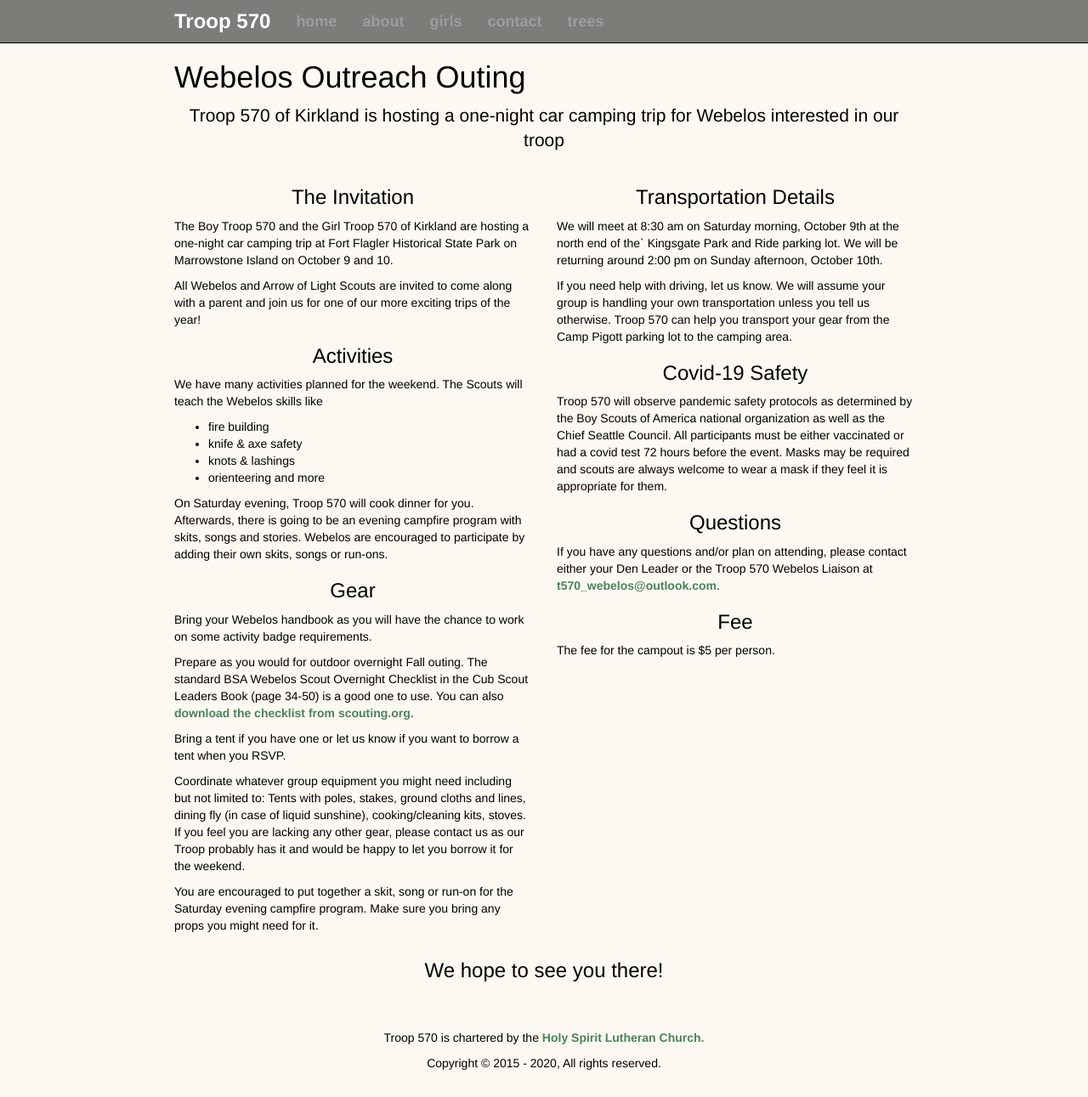
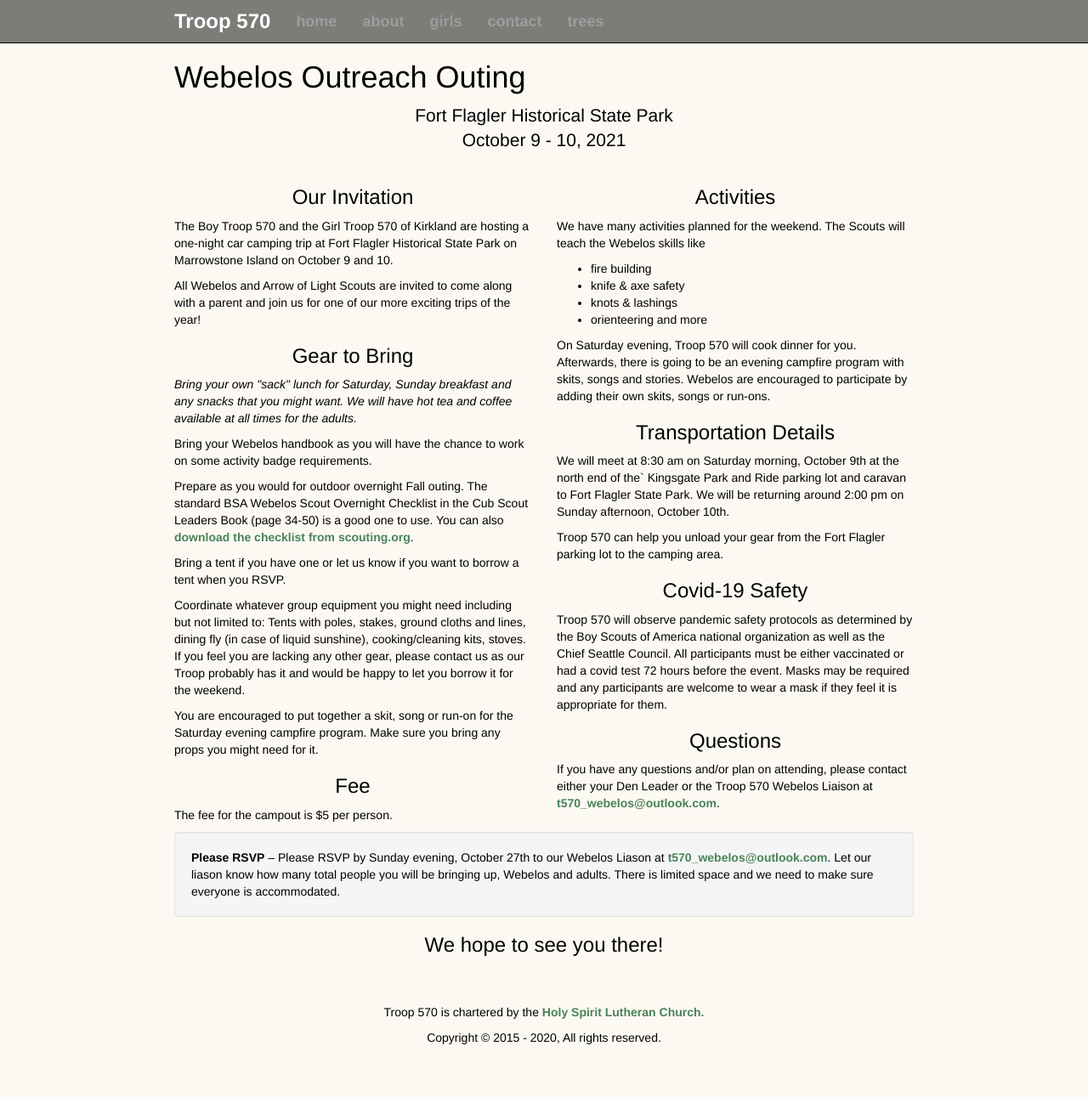
Before and after one commit to troop570/troop570.github.io, a Jekyll site: the page built from webelos/index.html, in a window 1280 px wide. Shown: the whole page at 85% size. Built offline with Jekyll 4.4.1, drawn with Linux system fonts in a browser that asks for light colours; nearby versions of some CDN libraries; after the commit the page ends 1261 px from its top, so only the background shows below that.

Commit message:
refinements to webelos

```diff
--- a/webelos/index.html
+++ b/webelos/index.html
@@ -4,35 +4,26 @@ title: Webelos Outreach Outing
 ---
 
 <p class="lead text-center">
-  Troop 570 of Kirkland is hosting a one-night car camping trip for Webelos interested in our troop
+  Fort Flagler Historical State Park<br/>
+  October 9 - 10, 2021
 </p>
 <div class="row">
 <div class="col-md-6 col-sm-12">
-  <h3 class="text-center">The Invitation</h3>
+  <h3 class="text-center">Our Invitation</h3>
   <p>
     The Boy Troop 570 and the Girl Troop 570 of Kirkland are hosting a one-night car camping trip at Fort Flagler Historical State Park on Marrowstone Island on October 9 and 10.
   </p>
-  <p>All Webelos and Arrow of Light Scouts are invited to come along with a parent and join us for one of our more exciting trips of the year!
-</p>
-  <h3 class="text-center">Activities</h3>
   <p>
-    We have many activities planned for the weekend. The Scouts will teach the Webelos skills like
+    All Webelos and Arrow of Light Scouts are invited to come along with a parent and join us for one of our more exciting trips of the year!
   </p>
-    <ul>
-      <li>fire building</li>
-      <li>knife & axe safety</li>
-      <li>knots & lashings</li>
-      <li>orienteering and more</li>
-    </ul>
-    <p>On Saturday evening, Troop 570 will cook dinner for you. Afterwards, there
-      is going to be an evening campfire program with skits, songs and stories.
-      Webelos are encouraged to participate by adding their own skits, songs or
-      run-ons.
+    <h3 class="text-center">Gear to Bring</h3>
+    <p>
+      <em>Bring your own "sack" lunch for Saturday, Sunday breakfast and any snacks that you might want. We will have hot tea and coffee available at all times for the adults.</em>
     </p>
-    <h3 class="text-center">Gear</h3>
-
-    <p>Bring your Webelos handbook as you will have the chance to work on some
-    activity badge requirements.</p>
+    <p>
+      Bring your Webelos handbook as you will have the chance to work on some
+    activity badge requirements.
+    </p>
 
     <p>Prepare as you would for outdoor overnight Fall outing.  The standard BSA
     Webelos Scout Overnight Checklist in the Cub Scout Leaders Book (page 34-50) is
@@ -51,33 +42,53 @@ title: Webelos Outreach Outing
 
     <p>You are encouraged to put together a skit, song or run-on for the Saturday
     evening campfire program. Make sure you bring any props you might need for it.</p>
-</div>
+    <h3 class="text-center">Fee</h3>
+    <p>The fee for the campout is $5 per person.</p>
+  </div>
 
 <div class="col-md-6 col-sm-12">
+  <h3 class="text-center">Activities</h3>
+  <p>
+    We have many activities planned for the weekend. The Scouts will teach the Webelos skills like
+  </p>
+    <ul>
+      <li>fire building</li>
+      <li>knife & axe safety</li>
+      <li>knots & lashings</li>
+      <li>orienteering and more</li>
+    </ul>
+    <p>On Saturday evening, Troop 570 will cook dinner for you. Afterwards, there
+      is going to be an evening campfire program with skits, songs and stories.
+      Webelos are encouraged to participate by adding their own skits, songs or
+      run-ons.
+    </p>
   <h3 class="text-center">Transportation Details</h3>
   <p>
-    We will meet at 8:30 am on Saturday morning, October 9th at the north end of the` Kingsgate Park and Ride parking lot.
+    We will meet at 8:30 am on Saturday morning, October 9th at the north end of the` Kingsgate Park and Ride parking lot and caravan to Fort Flagler State Park.
     We will be returning around 2:00 pm on Sunday afternoon, October 10th.
-    </p>
-    <p>
-    If you need help with driving, let us know.
-    We will assume your group is handling your own transportation unless you tell
-    us otherwise. Troop 570 can help you transport your gear from the Camp Pigott parking lot to
-    the camping area.
+  </p>
+  <p>
+      Troop 570 can help you unload your gear from the Fort Flagler parking lot to the camping area.
   </p>
   <h3 class="text-center">Covid-19 Safety</h3>
   <p>
-    Troop 570 will observe pandemic safety protocols as determined by the Boy Scouts of America national organization as well as the Chief Seattle Council.
-    All participants must be either vaccinated or had a covid test 72 hours before the event. Masks may be required and scouts are always welcome to wear a mask if they feel it is appropriate for them.
+    Troop 570 will observe pandemic safety protocols as determined by the Boy Scouts of America national
+    organization as well as the Chief Seattle Council.
+    All participants must be either vaccinated or had a covid test 72 hours before the event.
+    Masks may be required and any participants are welcome to wear a mask if they feel it is appropriate for them.
 
   </p>
   <h3 class="text-center">Questions</h3>
   <p>
     If you have any questions and/or plan on attending, please contact either your Den Leader or the Troop 570 Webelos Liaison at <a href="mailto:t570_webelos@outlook.com">t570_webelos@outlook.com</a>.
   </p>
-  <h3 class="text-center">Fee</h3>
-  <p>The fee for the campout is $5 per person.</p>
 </div>
+</div>
+<div class="well">
+  <b>Please RSVP</b> – Please RSVP by Sunday evening, October 27th to our
+  Webelos Liason at <a href="mailto:t570_webelos@outlook.com">t570_webelos@outlook.com</a>.  Let our liason know how many total people
+  you will be bringing up, Webelos and adults. There is limited space and we
+  need to make sure everyone is accommodated.
 </div>
 <h3 class="text-center">We hope to see you there!</h3>
 
```
Also changed, not shown: other parts of webelos/index.html (+1 -1 lines).
